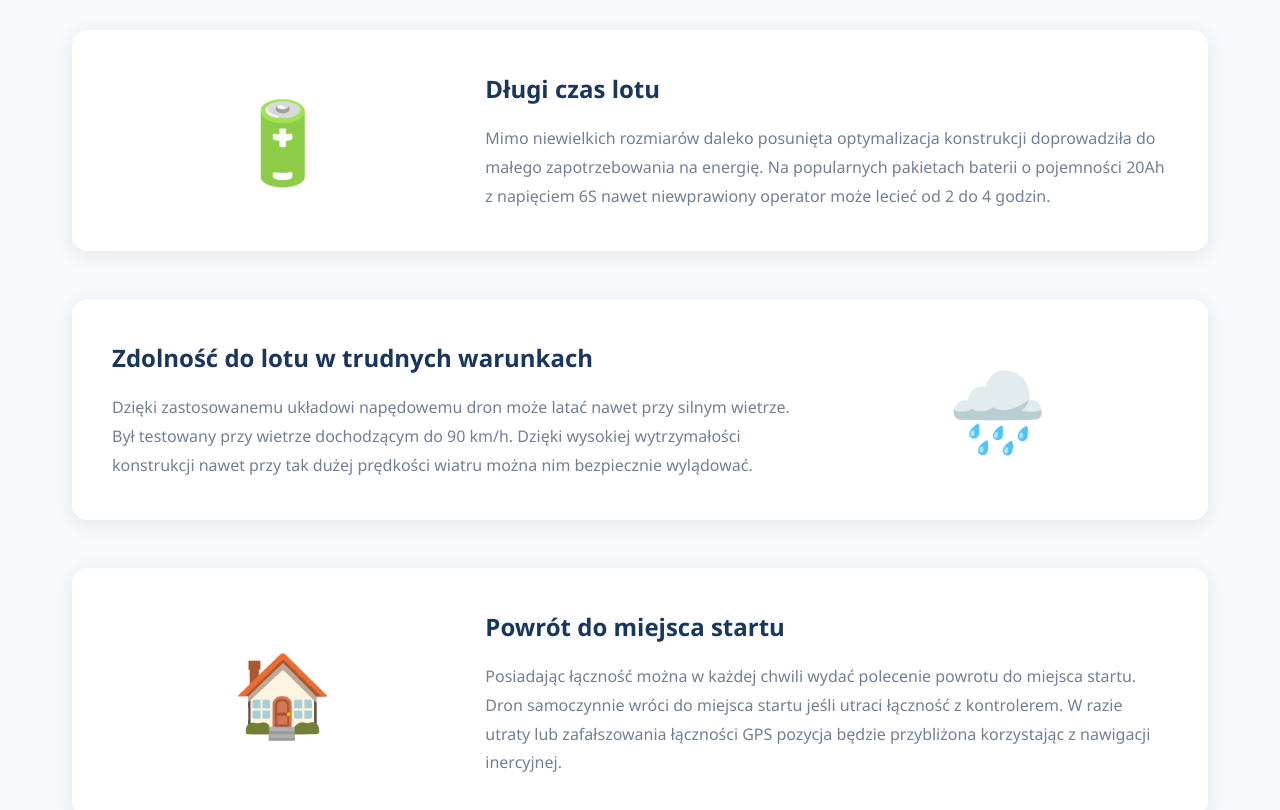
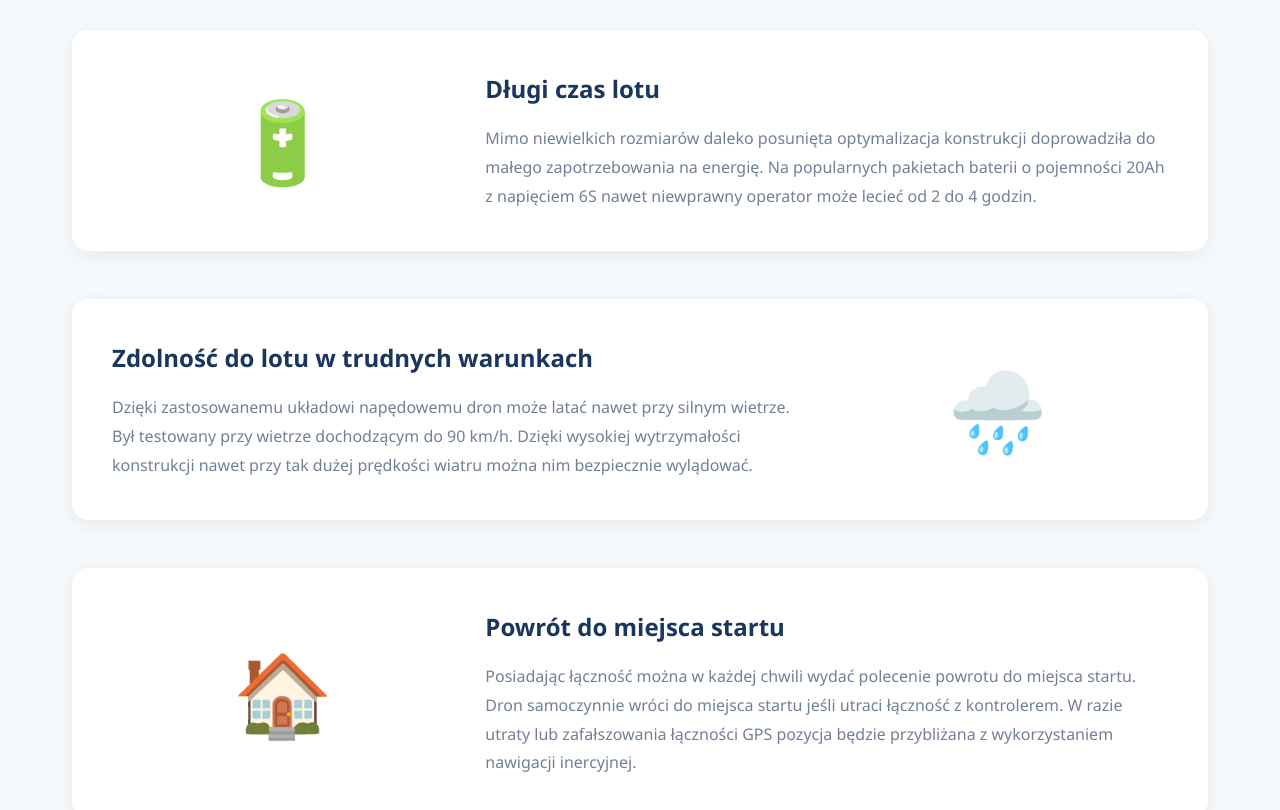
Before and after one commit to adam-szymanski/flyhard_site, a plain HTML site: page index.html in a window 1280 px wide. Shown: the part 3540-4350 px from the top of the page. Drawn offline with Linux system fonts and the light colour scheme.

Commit message:
Poprawki stylistyczne tekstu.

```diff
--- a/index.html
+++ b/index.html
@@ -524,7 +524,7 @@
                 <div class="feature-icon">🔋</div>
                 <div class="feature-content">
                     <h3>Długi czas lotu</h3>
-                    <p>Mimo niewielkich rozmiarów daleko posunięta optymalizacja konstrukcji doprowadziła do małego zapotrzebowania na energię. Na popularnych pakietach baterii o pojemności 20Ah z napięciem 6S nawet niewprawiony operator może lecieć od 2 do 4 godzin.</p>
+                    <p>Mimo niewielkich rozmiarów daleko posunięta optymalizacja konstrukcji doprowadziła do małego zapotrzebowania na energię. Na popularnych pakietach baterii o pojemności 20Ah z napięciem 6S nawet niewprawny operator może lecieć od 2 do 4 godzin.</p>
                 </div>
             </div>
             <div class="feature">
@@ -538,7 +538,7 @@
                 <div class="feature-icon">🏠</div>
                 <div class="feature-content">
                     <h3>Powrót do miejsca startu</h3>
-                    <p>Posiadając łączność można w każdej chwili wydać polecenie powrotu do miejsca startu. Dron samoczynnie wróci do miejsca startu jeśli utraci łączność z kontrolerem. W razie utraty lub zafałszowania łączności GPS pozycja będzie przybliżona korzystając z nawigacji inercyjnej.</p>
+                    <p>Posiadając łączność można w każdej chwili wydać polecenie powrotu do miejsca startu. Dron samoczynnie wróci do miejsca startu jeśli utraci łączność z kontrolerem. W razie utraty lub zafałszowania łączności GPS pozycja będzie przybliżana z wykorzystaniem nawigacji inercyjnej.</p>
                 </div>
             </div>
         </div>
```
